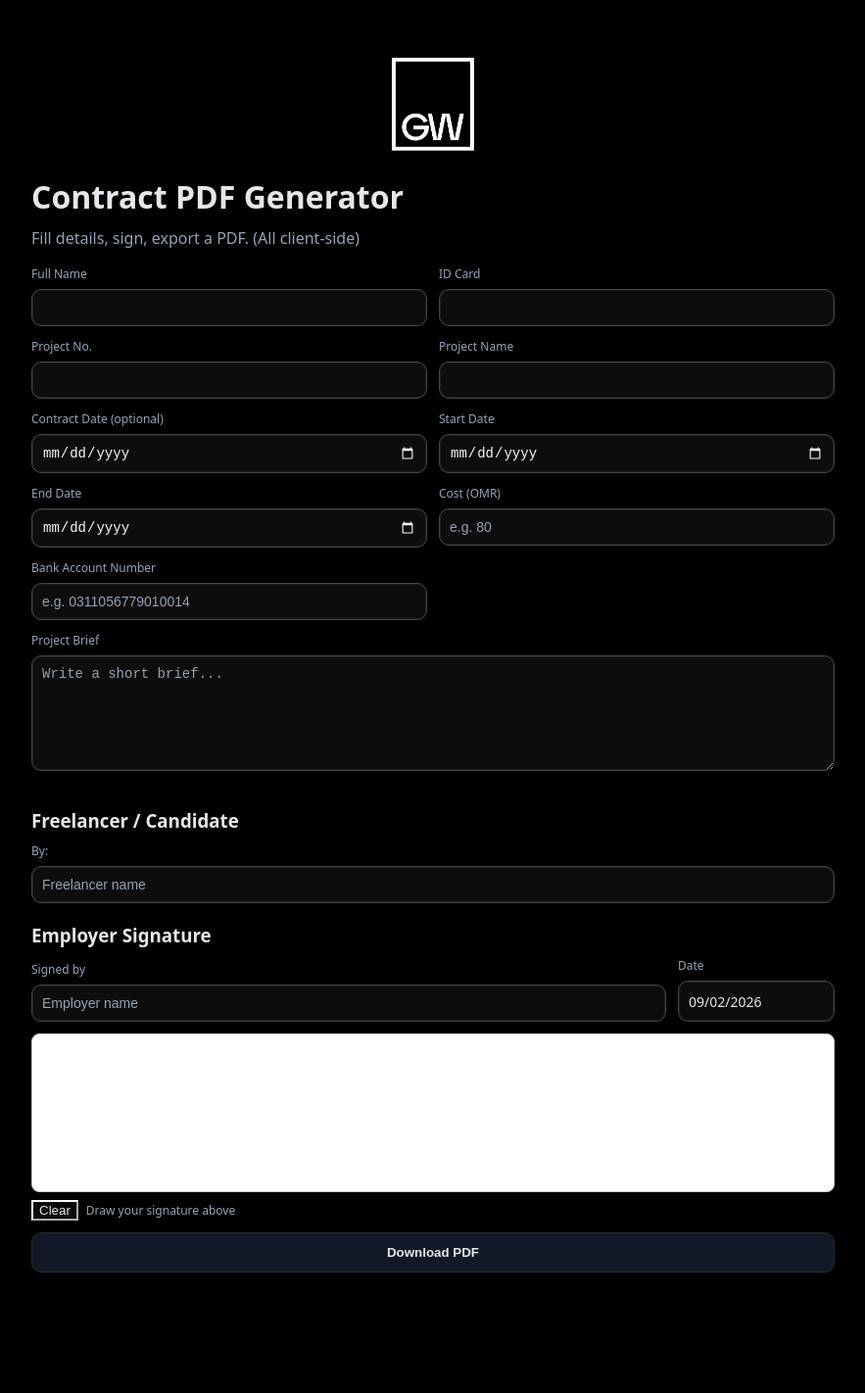
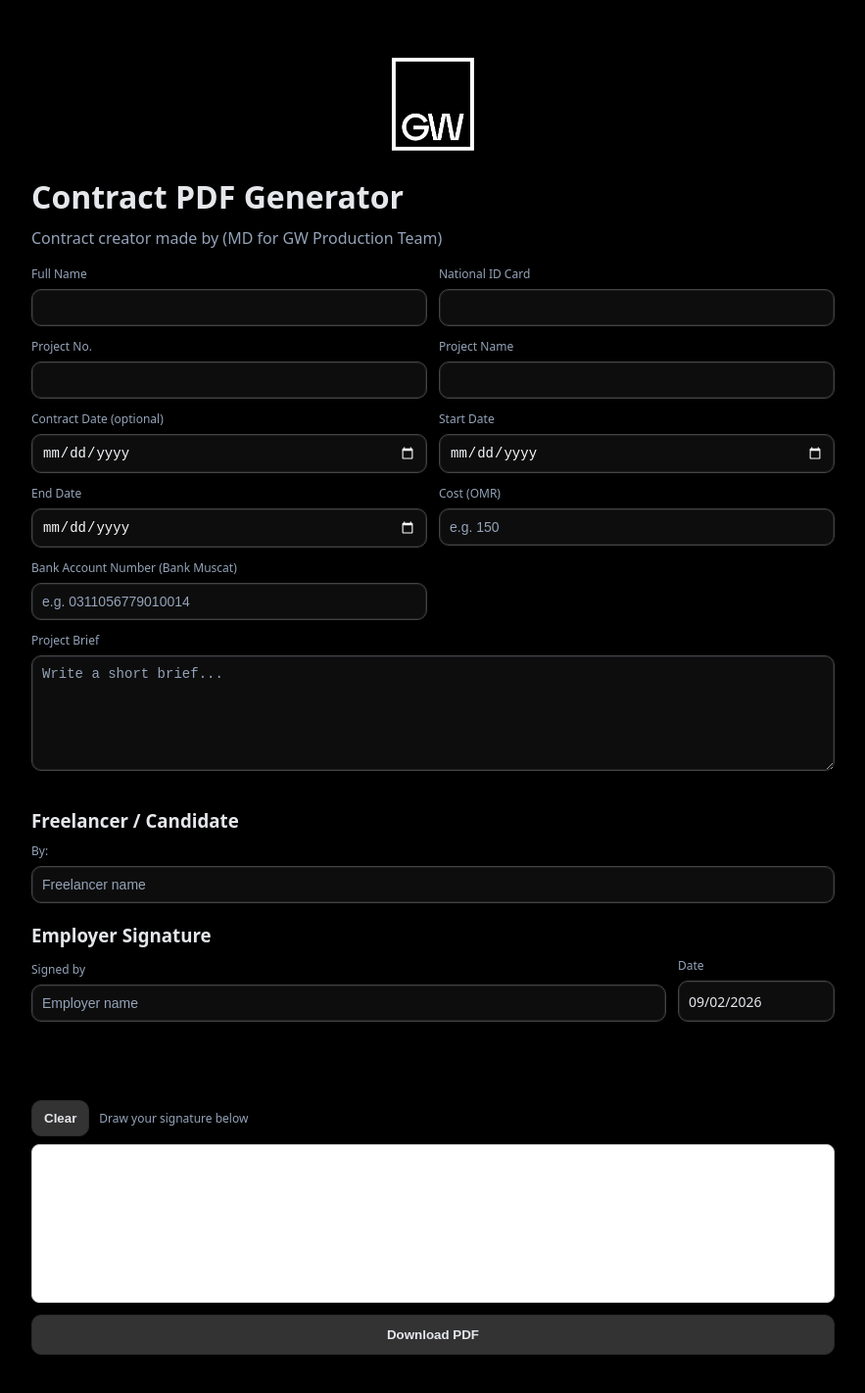
Before and after one commit to mdaoui/GW-Contract, a React (Vite) app: page / in a window 1280 px wide. Shown: the top 1422 px of the page at 98% size, without its empty margins (198-1081 px from the left). Before the commit the page ends 1355 px from the top, so only its background shows below. Built offline with nearby package versions, Linux system fonts and the light colour scheme.

Commit message:
added logo and few other things3

```diff
--- a/src/App.jsx
+++ b/src/App.jsx
@@ -104,7 +104,7 @@ export default function App() {
       </header>
       <h1 style={{ marginBottom: 6 }}>Contract PDF Generator</h1>
       <p style={{ marginTop: 0, color: "#94a3b8" }}>
-        Fill details, sign, export a PDF. (All client-side)
+        Contract creator made by (MD for GW Production Team)
       </p>
 
       <div style={{ display: "grid", gap: 12 }}>
@@ -114,7 +114,7 @@ export default function App() {
             value={form.fullName}
             onChange={update("fullName")}
           />
-          <Field label="ID Card" value={form.idCard} onChange={update("idCard")} />
+          <Field label="National ID Card" value={form.idCard} onChange={update("idCard")} />
           <Field
             label="Project No."
             value={form.projectNo}
@@ -147,10 +147,10 @@ export default function App() {
             label="Cost (OMR)"
             value={form.costOmr}
             onChange={update("costOmr")}
-            placeholder="e.g. 80"
+            placeholder="e.g. 150"
           />
           <Field
-            label="Bank Account Number"
+            label="Bank Account Number (Bank Muscat)"
             value={form.bankAccount}
             onChange={update("bankAccount")}
             placeholder="e.g. 0311056779010014"
@@ -186,7 +186,7 @@ export default function App() {
               gridTemplateColumns: "1fr auto",
               gap: 12,
               alignItems: "end",
-              marginBottom: 12,
+              marginBottom: 80,
             }}
           >
             <Field
@@ -243,7 +243,7 @@ export default function App() {
             padding: "12px 14px",
             borderRadius: 10,
             border: "1px solid #2b2b2b",
-            background: "#111827",
+            background: "#333333ff",
             color: "#e5e7eb",
             cursor: busy ? "not-allowed" : "pointer",
             fontWeight: 700,
--- a/src/ui/SignaturePad.jsx
+++ b/src/ui/SignaturePad.jsx
@@ -57,6 +57,27 @@ export default function SignaturePad({ onChange, apiRef }) {
 
   return (
     <div style={{ display: "grid", gap: 8 }}>
+      <div style={{ display: "flex", gap: 10, alignItems: "center" }}>
+        <button
+          type="button"
+          onClick={clear}
+          style={{
+            padding: "10px 12px",
+            borderRadius: 10,
+            border: "1px solid #2b2b2b",
+            background: "#333333ff",
+            color: "#e5e7eb",
+            cursor: "pointer",
+            fontWeight: 700,
+          }}
+        >
+          Clear
+        </button>
+        <span style={{ fontSize: 12, color: "#94a3b8" }}>
+          {hasInk ? "Signature captured" : "Draw your signature below"}
+        </span>
+      </div>
+
       <div
         style={{
           border: "1px solid #ccc",
@@ -71,15 +92,6 @@ export default function SignaturePad({ onChange, apiRef }) {
           style={{ width: "100%", height: "100%", display: "block" }}
         />
       </div>
-
-      <div style={{ display: "flex", gap: 8, alignItems: "center" }}>
-        <button type="button" onClick={clear}>
-          Clear
-        </button>
-        <span style={{ fontSize: 12, color: "#94a3b8" }}>
-          {hasInk ? "Signature captured" : "Draw your signature above"}
-        </span>
-      </div>
     </div>
   );
 }
```
